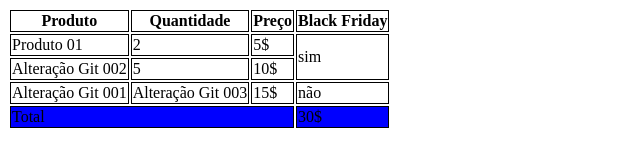
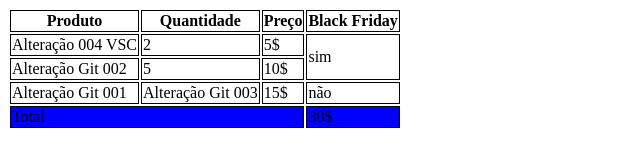
Before and after one commit to Gabriel-A-Portugal/Aula-tabela, a plain HTML site: page index.html in a window 1280 px wide. Shown: the whole page, without its empty margins (0-640 px from the left). Drawn offline with Linux system fonts and the light colour scheme.

Commit message:
Merge branch 'main' of https://github.com/Gabriel-A-Portugal/Aula-tabela

```diff
--- a/index.html
+++ b/index.html
@@ -28,7 +28,7 @@
         </thead>
         <tbody>
             <tr>
-                <td>Produto 01</td>
+                <td>Alteração 004 VSC</td>
                 <td>2</td>
                 <td>5$</td>
                 <td rowspan="2">sim</td>
```
